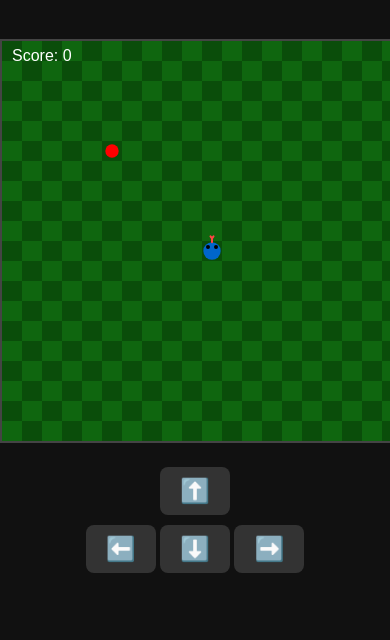
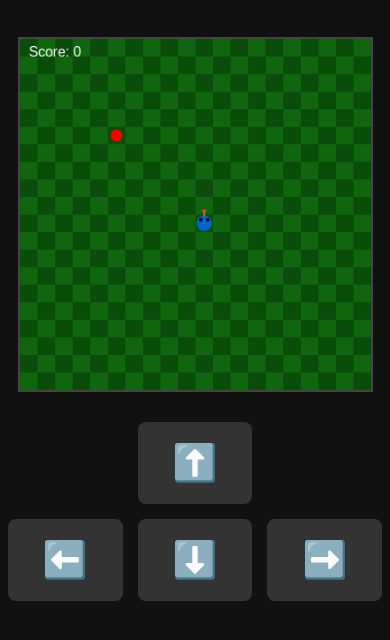
Before and after one commit to AlanSantos401/Jogo-Cobrinha, a plain HTML site: page index.html in a window 390 px wide. Shown: the part 62-702 px from the top of the page. Drawn offline with Linux system fonts and the light colour scheme.

Commit message:
celulares

```diff
--- a/style.css
+++ b/style.css
@@ -5,12 +5,20 @@ body {
   padding: 0;
   background-color: #111;
   color: white;
+  position: relative;
+  overflow-x: hidden;
 }
 
 canvas {
   background-color: #222;
-    margin-top: 20px;
+  margin: 40px auto 0;
   border: 2px solid #444;
+  display: block;
+  max-width: 90vw;
+  max-height: 90vw;
+  width: 100%;
+  height: auto;
+  touch-action: none;
 }
 
 #gameOverMessage {
@@ -31,8 +39,8 @@ body {
 }
 
 #gameOverMessage button {
-    padding: 10px 20px;
-    font-size: 16px;
+  padding: 12px 25px;
+  font-size: 18px;
   background-color: #0a4d0a;
   border: none;
   color: white;
@@ -50,16 +58,21 @@ body {
 }
 
 #mobile-controls {
-    margin-top: 20px;
+  margin: 30px 0;
   display: flex;
   flex-direction: column;
   align-items: center;
-    gap: 10px;
+  gap: 15px;
+}
+
+#mobile-controls > div {
+  display: flex;
+  gap: 15px;
 }
 
 #mobile-controls button {
-    font-size: 24px;
-    padding: 10px 20px;
+  font-size: 30px;
+  padding: 15px 30px;
   border: none;
   background-color: #333;
   color: white;
@@ -70,3 +83,20 @@ body {
 #mobile-controls button:active {
   background-color: #555;
 }
+
+/* Estilo ainda maior para dispositivos menores */
+@media (max-width: 600px) {
+  #mobile-controls button {
+    font-size: 36px;
+    padding: 20px 35px;
+  }
+
+  #gameOverMessage p {
+    font-size: 22px;
+  }
+
+  #gameOverMessage button {
+    font-size: 20px;
+    padding: 14px 28px;
+  }
+}
```
Lines whose indentation alone changed are shown as unchanged.
